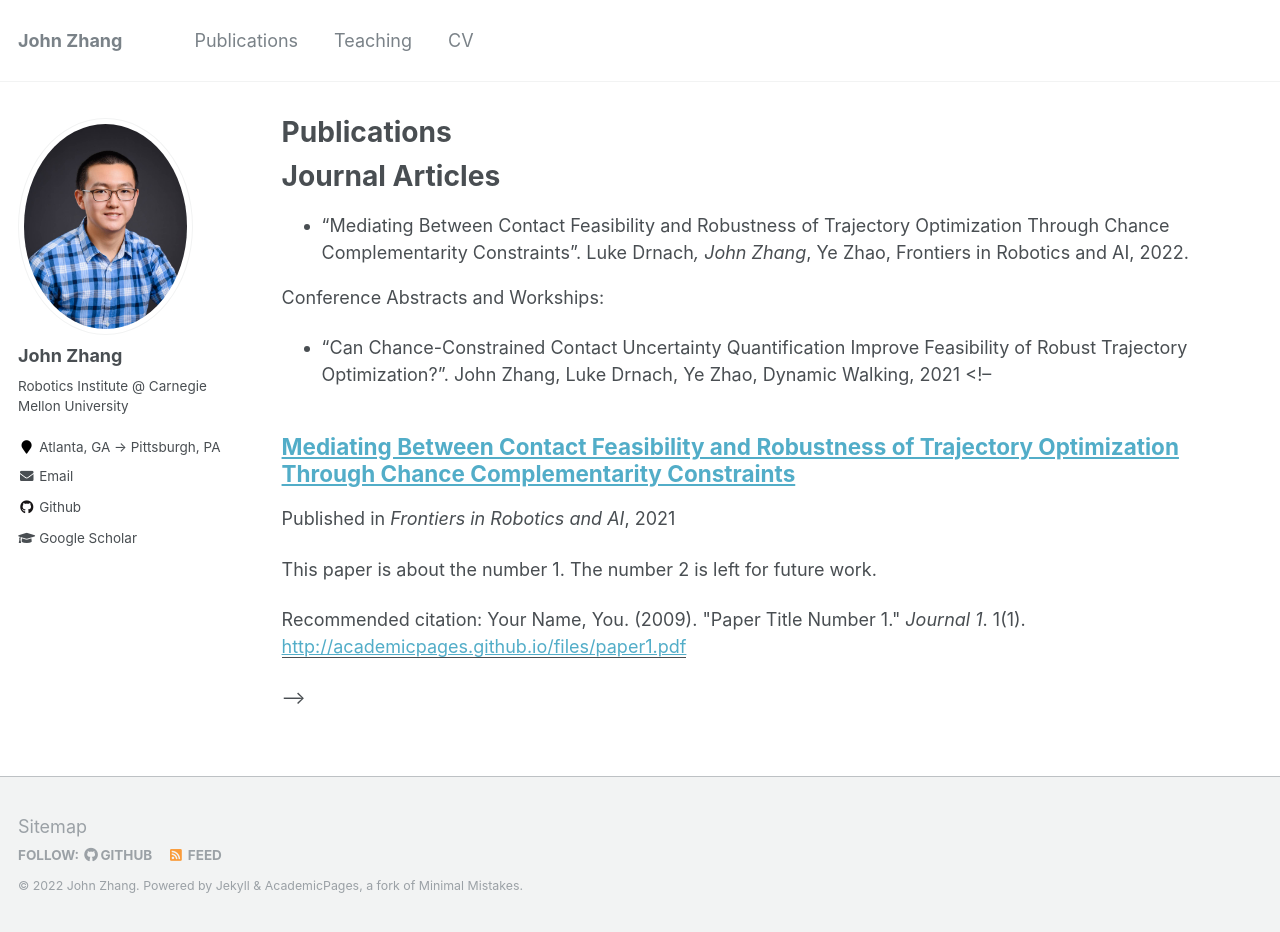
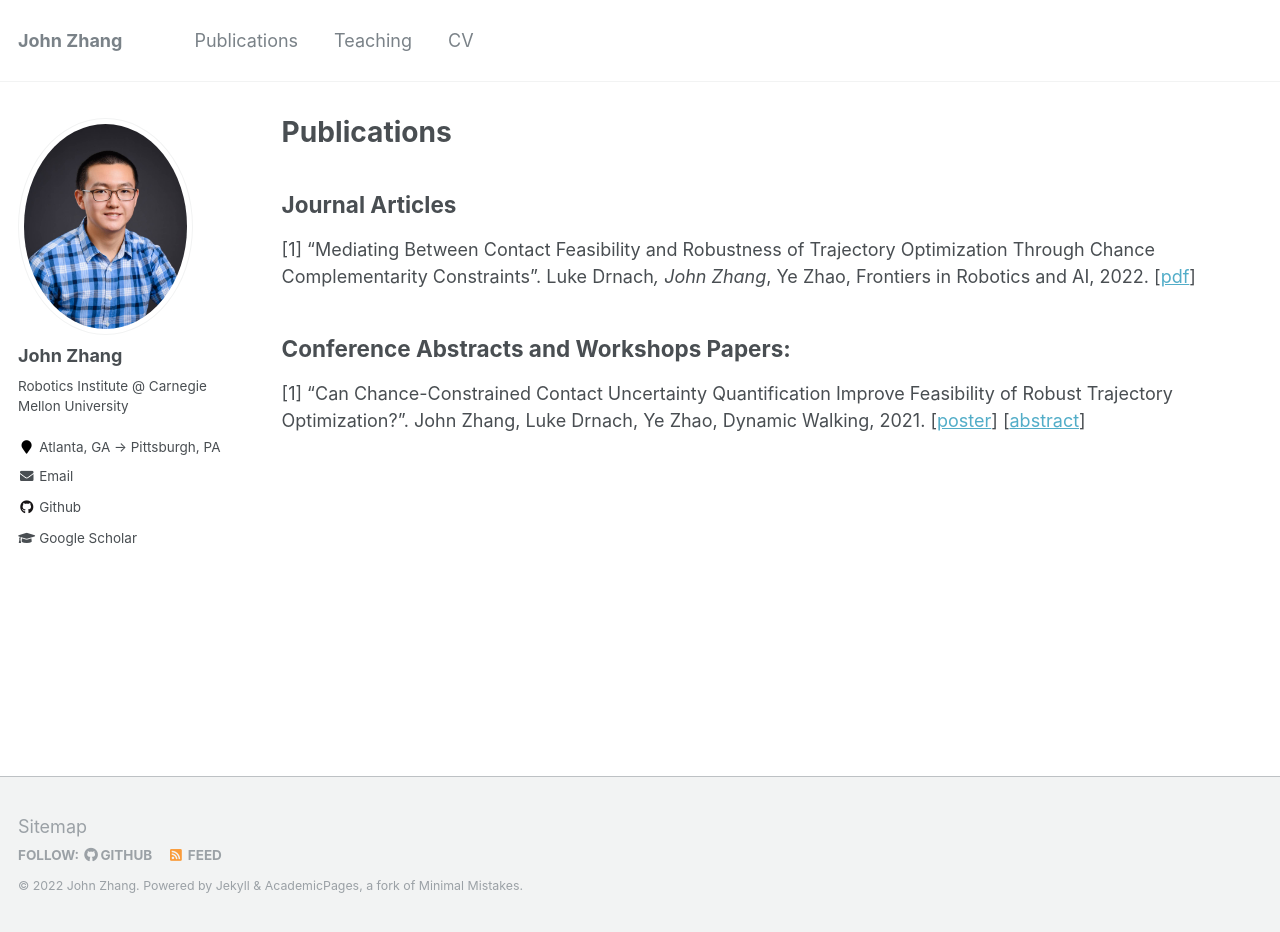
Before and after one commit to jzzhang3/jzzhang3.github.io, a Jekyll site: the page built from _pages/publications.md, in a window 1280 px wide and 932 px high. Built offline with Jekyll 4.4.1, drawn with Linux system fonts in a browser that asks for light colours.

Commit message:
update publications

```diff
--- a/_pages/publications.md
+++ b/_pages/publications.md
@@ -10,12 +10,10 @@ author_profile: true
 {% endif %}
 
 {% include base_path %}
-Journal Articles
-======
-* "Mediating Between Contact Feasibility and Robustness of Trajectory Optimization Through Chance Complementarity Constraints". Luke Drnach*, John Zhang*, Ye Zhao, Frontiers in Robotics and AI, 2022.
 
-Conference Abstracts and Workships:
-* "Can Chance-Constrained Contact Uncertainty Quantification Improve Feasibility of Robust Trajectory Optimization?". John Zhang, Luke Drnach, Ye Zhao, Dynamic Walking, 2021
-<!-- {% for post in site.publications reversed %}
-  {% include archive-single.html %}
-{% endfor %} -->
+## Journal Articles
+
+[1] "Mediating Between Contact Feasibility and Robustness of Trajectory Optimization Through Chance Complementarity Constraints". Luke Drnach*, John Zhang*, Ye Zhao, Frontiers in Robotics and AI, 2022. [[pdf](/docs/frobt-Drnach-Zhang-2022.pdf)]
+
+## Conference Abstracts and Workshops Papers:
+[1] "Can Chance-Constrained Contact Uncertainty Quantification Improve Feasibility of Robust Trajectory Optimization?". John Zhang, Luke Drnach, Ye Zhao, Dynamic Walking, 2021. [[poster](/docs/Chance%20Constraint%20Poster.pdf)]  [[abstract](/docs/DW2021_Chance_Constraint.pdf)]
--- a/_publications/2009-10-01-paper-title-number-1.md
+++ /dev/null
@@ -1,15 +0,0 @@
----
-title: "Mediating Between Contact Feasibility and Robustness of Trajectory Optimization Through Chance Complementarity Constraints"
-collection: publications
-# permalink: /publication/2009-10-01-paper-title-number-1
-excerpt: 'This paper is about the number 1. The number 2 is left for future work.'
-date: 2021-12-01
-venue: 'Frontiers in Robotics and AI'
-paperurl: 'http://academicpages.github.io/files/paper1.pdf'
-citation: 'Your Name, You. (2009). &quot;Paper Title Number 1.&quot; <i>Journal 1</i>. 1(1).'
----
-As robots move from the laboratory into the real world, motion planning will need to account for model uncertainty and risk. For robot motions involving intermittent contact, planning for uncertainty in contact is especially important, as failure to successfully make and maintain contact can be catastrophic. Here, we model uncertainty in terrain geometry and friction characteristics, and combine a risk-sensitive objective with chance constraints to provide a trade-off between robustness to uncertainty and constraint satisfaction with an arbitrarily high feasibility guarantee. We evaluate our approach in two simple examples: a push-block system for benchmarking and a single-legged hopper. We demonstrate that chance constraints alone produce trajectories similar to those produced using strict complementarity constraints; however, when equipped with a robust objective, we show the chance constraints can mediate a trade-off between robustness to uncertainty and strict constraint satisfaction. Thus, our study may represent an important step towards reasoning about contact uncertainty in motion planning.
-
-[Download paper here](http://academicpages.github.io/files/paper1.pdf)
-
-Recommended citation: Your Name, You. (2009). "Paper Title Number 1." <i>Journal 1</i>. 1(1).
```
Also changed, not shown: other parts of _pages/publications.md (+1 -1 lines), 2 other files.
